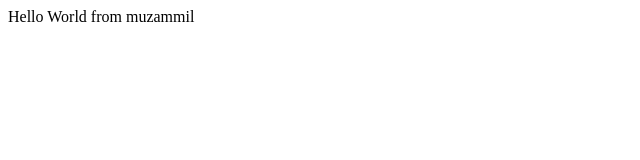
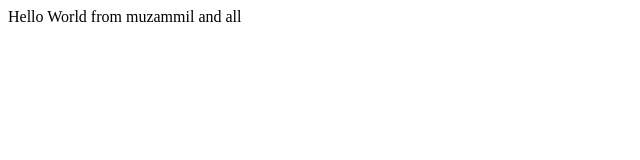
Before and after one commit to muzammil-hussain-25/Bootcamp-2020, a plain HTML site: page index.html in a window 1280 px wide. Shown: the full height of the page, 0-640 px from the left. Drawn offline with Linux system fonts and the light colour scheme.

Commit message:
apdated index.html

```diff
--- a/index.html
+++ b/index.html
@@ -7,7 +7,7 @@
 </head>
 <body>
     <div>
-        Hello World from muzammil
+        Hello World from muzammil and all
     </div>
 </body>
 </html>
```
